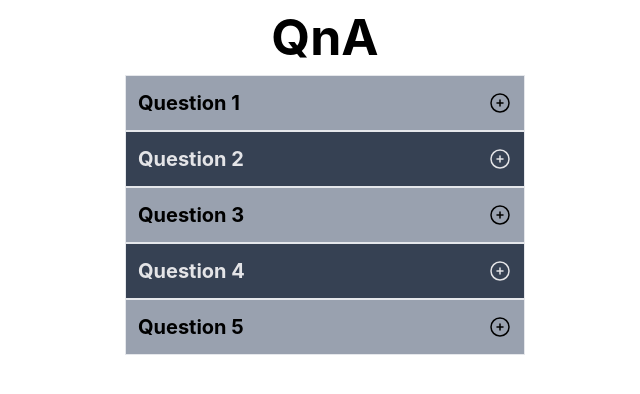
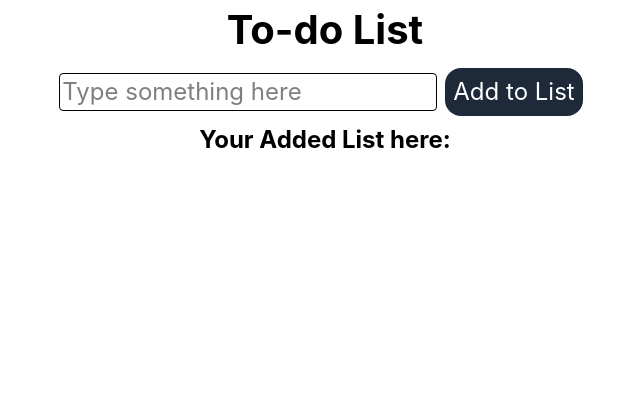
Before and after one commit to LeftCrosz/Experiment-Vite-TypeScript, a Vue app in the folder my-project/: page / in a window 1280 px wide. Shown: the top 394 px of the page, without its empty margins (315-955 px from the left). Built offline with nearby package versions, Linux system fonts and the light colour scheme.

Commit message:
Refactor App component to remove Practice and integrate QnA component; add To-do List component

```diff
--- a/my-project/src/App.vue
+++ b/my-project/src/App.vue
@@ -1,9 +1,10 @@
 <script setup lang="ts">
 import Home from './components/home.vue'
 import List from './components/list.vue'
-import Practice from './components/practice.vue'
+import Qna from './components/qna.vue'
+import Todo from './components/todo.vue'
 </script>
 
 <template>
-  <Practice/>
+  <Todo/>
 </template>
--- a/my-project/src/components/practice.vue
+++ b/my-project/src/components/qna.vue
@@ -19,18 +19,13 @@ function toggleQna(qna: qnaItems) {
 <template>
     <h1 class="text-center text-[50px] font-bold">QnA</h1>
     <div v-for="(qna, index) in qnaList" :key="index" v-on:click="toggleQna(qna)" class="flex flex-col justify-center items-center select-none cursor-pointer">
-        <div class="text-[20px] font-bold min-w-100 p-3 max-w-100 border-gray-200 border" :class="{'bg-gray-400 text-black': index%2==0, 'bg-gray-700 text-zinc-200' : index%2!==0}">
+        <div class="bg-gray-400 text-[20px] font-bold min-w-100 p-3 max-w-100 border-gray-200 border" :class="{'bg-gray-400 text-black': index%2==0, 'bg-gray-700 text-zinc-200' : index%2!==0}">
             <div class="flex justify-between items-center">
             <p>{{ qna.question }}</p>
 
-            <svg xmlns="http://www.w3.org/2000/svg" fill="none" viewBox="0 0 24 24" stroke-width="1.5" stroke="currentColor" class="size-6" :class="{'hidden' : qna.open, 'max-h-20 opacity-100' : !qna.open}">
+            <svg xmlns="http://www.w3.org/2000/svg" fill="none" viewBox="0 0 24 24" stroke-width="1.5" stroke="currentColor" class="size-6" :class="{'rotate-45': qna.open}">
             <path stroke-linecap="round" stroke-linejoin="round" d="M12 9v6m3-3H9m12 0a9 9 0 1 1-18 0 9 9 0 0 1 18 0Z" />
             </svg>
-
-            <svg xmlns="http://www.w3.org/2000/svg" fill="none" viewBox="0 0 24 24" stroke-width="1.5" stroke="currentColor" class="size-6" :class="{'max-h-20 opacity-100' : qna.open, 'hidden' : !qna.open}">
-            <path stroke-linecap="round" stroke-linejoin="round" d="M15 12H9m12 0a9 9 0 1 1-18 0 9 9 0 0 1 18 0Z" />
-            </svg>
-
 
             </div>
                 <p class="overflow-hidden transition-all ease-in-out duration-200" :class="{'max-h-20 opacity-100' : qna.open, 'max-h-0 opacity-0' : !qna.open}">{{ qna.answer }}</p>
--- /dev/null
+++ b/my-project/src/components/todo.vue
@@ -0,0 +1,28 @@
+<script setup lang="ts">
+import { ref } from 'vue';
+
+
+const newItem = ref('');
+const itemList = ref<string[]>([])
+
+function addItem() {
+    if(newItem.value.trim() !== "") {
+        itemList.value.push(newItem.value)
+        newItem.value = " "
+    }
+}
+
+
+</script>
+
+<template>
+    <h1 class="text-[40px] font-bold text-center">To-do List</h1>
+
+    <div class="text-2xl text-center">
+        <input v-model="newItem" @keyup.enter="addItem" type="text" placeholder="Type something here" class="rounded p-0.5 border">
+        <button @click="addItem()" class="bg-gray-800 text-white p-2  rounded-2xl m-2 cursor-pointer">Add to List</button>
+        <ul class="font-bold">Your Added List here:
+        </ul>
+        <p v-for="(item, index) in itemList" :key="index">{{ item }}</p>
+    </div>
+</template>
```
